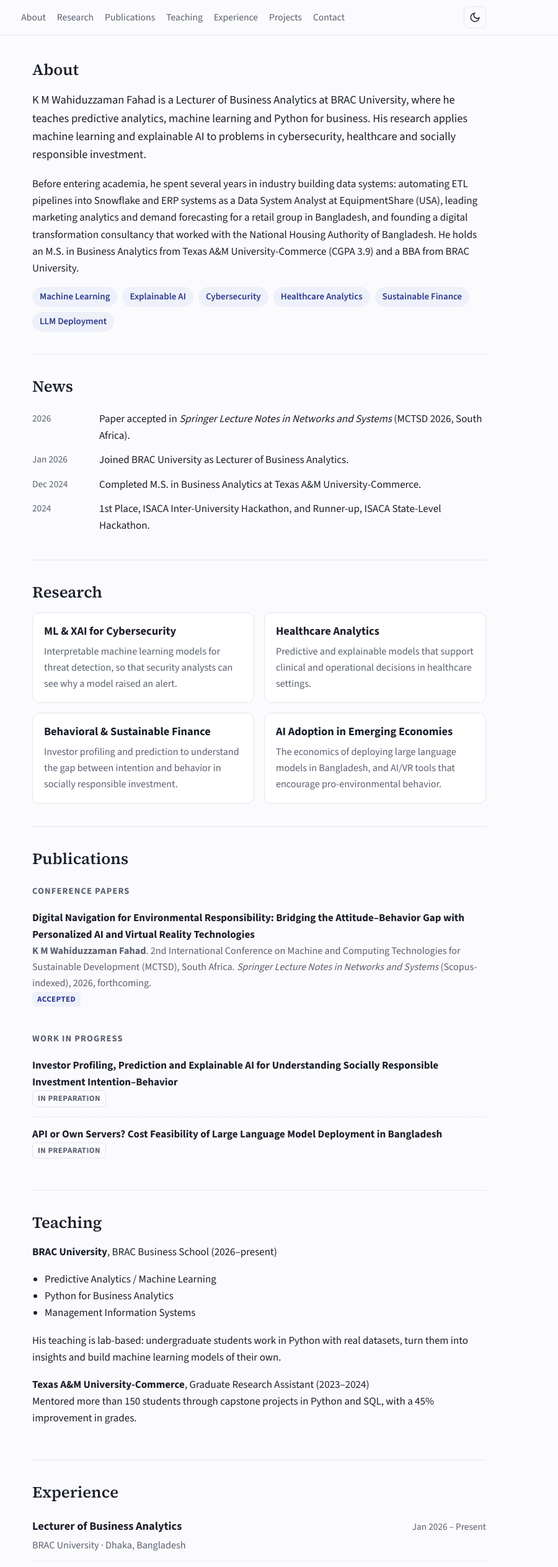
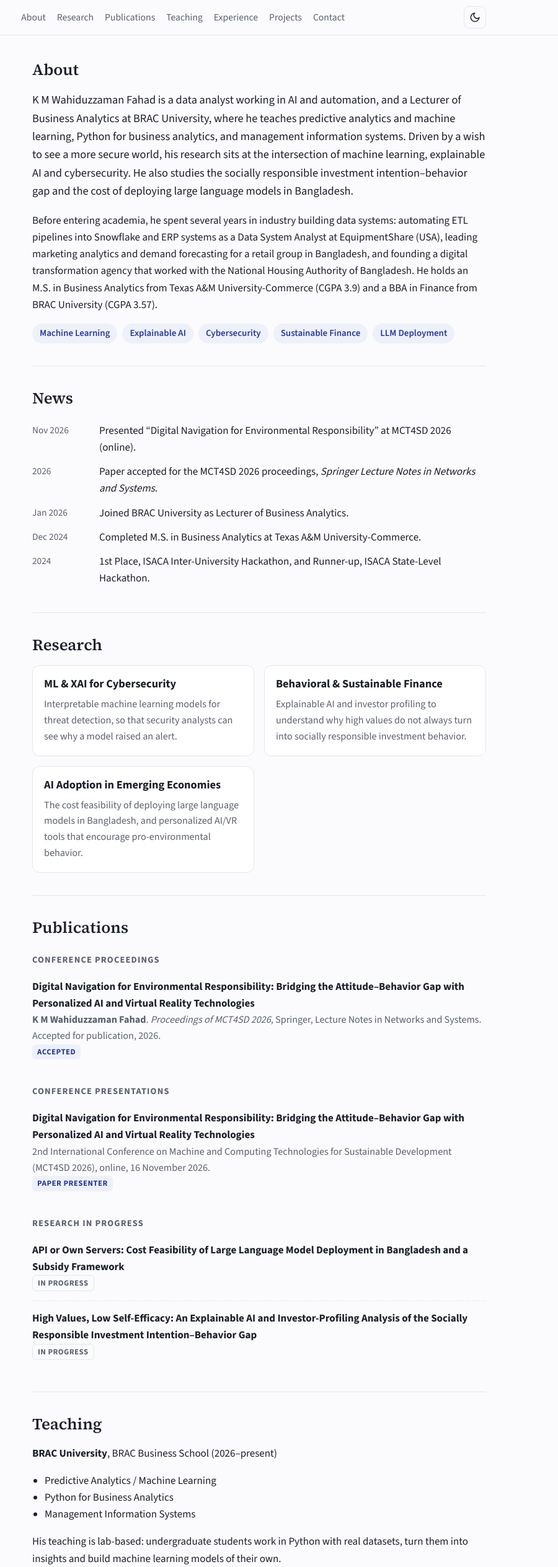
Before and after one commit to kmwfahad/kmwfahad.github.io, a plain HTML site: page index.html in a window 1280 px wide. Shown: the top 2528 px of the page at 62% size, 380-1280 px from the left. Drawn offline with nearby package versions, Linux system fonts and the light colour scheme.

Commit message:
Update site to match updated CV (Nov 2026)
Replace CV PDF, rewrite bio, update conference proceedings, add
conference presentation (MCT4SD 2026), update research in progress,
expand experience, education and skills.

Co-Authored-By: Claude Opus 5.5 <noreply@anthropic.com>
Claude-Session: https://claude.ai/code/session_0196yp5xggSP4eUNVRTrjWgK

```diff
--- a/index.html
+++ b/index.html
@@ -4,9 +4,9 @@
   <meta charset="utf-8">
   <meta name="viewport" content="width=device-width, initial-scale=1">
   <title>K M Wahiduzzaman Fahad</title>
-  <meta name="description" content="K M Wahiduzzaman Fahad is a Lecturer of Business Analytics at BRAC University researching machine learning and explainable AI for cybersecurity and healthcare.">
+  <meta name="description" content="K M Wahiduzzaman Fahad is a Lecturer of Business Analytics at BRAC University researching machine learning and explainable AI for cybersecurity.">
   <meta property="og:title" content="K M Wahiduzzaman Fahad, Lecturer of Business Analytics, BRAC University">
-  <meta property="og:description" content="Machine learning and explainable AI for cybersecurity, healthcare and sustainable finance.">
+  <meta property="og:description" content="Machine learning and explainable AI for cybersecurity, sustainable finance and AI adoption in emerging economies.">
   <meta property="og:image" content="assets/profile.jpg">
   <link rel="icon" href="assets/favicon.png">
   <link rel="preconnect" href="https://fonts.googleapis.com">
@@ -73,13 +73,12 @@
   <main>
     <section id="about">
       <h2>About</h2>
-      <p class="lead">K M Wahiduzzaman Fahad is a Lecturer of Business Analytics at BRAC University, where he teaches predictive analytics, machine learning and Python for business. His research applies machine learning and explainable AI to problems in cybersecurity, healthcare and socially responsible investment.</p>
-      <p>Before entering academia, he spent several years in industry building data systems: automating ETL pipelines into Snowflake and ERP systems as a Data System Analyst at EquipmentShare (USA), leading marketing analytics and demand forecasting for a retail group in Bangladesh, and founding a digital transformation consultancy that worked with the National Housing Authority of Bangladesh. He holds an M.S. in Business Analytics from Texas A&amp;M University-Commerce (CGPA 3.9) and a BBA from BRAC University.</p>
+      <p class="lead">K M Wahiduzzaman Fahad is a data analyst working in AI and automation, and a Lecturer of Business Analytics at BRAC University, where he teaches predictive analytics and machine learning, Python for business analytics, and management information systems. Driven by a wish to see a more secure world, his research sits at the intersection of machine learning, explainable AI and cybersecurity. He also studies the socially responsible investment intention–behavior gap and the cost of deploying large language models in Bangladesh.</p>
+      <p>Before entering academia, he spent several years in industry building data systems: automating ETL pipelines into Snowflake and ERP systems as a Data System Analyst at EquipmentShare (USA), leading marketing analytics and demand forecasting for a retail group in Bangladesh, and founding a digital transformation agency that worked with the National Housing Authority of Bangladesh. He holds an M.S. in Business Analytics from Texas A&amp;M University-Commerce (CGPA 3.9) and a BBA in Finance from BRAC University (CGPA 3.57).</p>
       <ul class="tags">
         <li>Machine Learning</li>
         <li>Explainable AI</li>
         <li>Cybersecurity</li>
-        <li>Healthcare Analytics</li>
         <li>Sustainable Finance</li>
         <li>LLM Deployment</li>
       </ul>
@@ -88,7 +87,8 @@
     <section id="news">
       <h2>News</h2>
       <ul class="news">
-        <li><time>2026</time><span>Paper accepted in <em>Springer Lecture Notes in Networks and Systems</em> (MCTSD 2026, South Africa).</span></li>
+        <li><time>Nov 2026</time><span>Presented “Digital Navigation for Environmental Responsibility” at MCT4SD 2026 (online).</span></li>
+        <li><time>2026</time><span>Paper accepted for the MCT4SD 2026 proceedings, <em>Springer Lecture Notes in Networks and Systems</em>.</span></li>
         <li><time>Jan 2026</time><span>Joined BRAC University as Lecturer of Business Analytics.</span></li>
         <li><time>Dec 2024</time><span>Completed M.S. in Business Analytics at Texas A&amp;M University-Commerce.</span></li>
         <li><time>2024</time><span>1st Place, ISACA Inter-University Hackathon, and Runner-up, ISACA State-Level Hackathon.</span></li>
@@ -103,37 +103,40 @@
           <p>Interpretable machine learning models for threat detection, so that security analysts can see why a model raised an alert.</p>
         </div>
         <div class="card">
-          <h3>Healthcare Analytics</h3>
-          <p>Predictive and explainable models that support clinical and operational decisions in healthcare settings.</p>
-        </div>
-        <div class="card">
           <h3>Behavioral &amp; Sustainable Finance</h3>
-          <p>Investor profiling and prediction to understand the gap between intention and behavior in socially responsible investment.</p>
+          <p>Explainable AI and investor profiling to understand why high values do not always turn into socially responsible investment behavior.</p>
         </div>
         <div class="card">
           <h3>AI Adoption in Emerging Economies</h3>
-          <p>The economics of deploying large language models in Bangladesh, and AI/VR tools that encourage pro-environmental behavior.</p>
+          <p>The cost feasibility of deploying large language models in Bangladesh, and personalized AI/VR tools that encourage pro-environmental behavior.</p>
         </div>
       </div>
     </section>
 
     <section id="publications">
       <h2>Publications</h2>
-      <p class="subhead">Conference Papers</p>
+      <p class="subhead">Conference Proceedings</p>
       <div class="pub">
         <div class="pub-title">Digital Navigation for Environmental Responsibility: Bridging the Attitude–Behavior Gap with Personalized AI and Virtual Reality Technologies</div>
-        <div class="pub-meta"><strong>K M Wahiduzzaman Fahad</strong>. 2nd International Conference on Machine and Computing Technologies for Sustainable Development (MCTSD), South Africa. <em>Springer Lecture Notes in Networks and Systems</em> (Scopus-indexed), 2026, forthcoming.</div>
+        <div class="pub-meta"><strong>K M Wahiduzzaman Fahad</strong>. <em>Proceedings of MCT4SD 2026</em>, Springer, Lecture Notes in Networks and Systems. Accepted for publication, 2026.</div>
         <div><span class="badge">Accepted</span></div>
       </div>
 
-      <p class="subhead">Work in Progress</p>
+      <p class="subhead">Conference Presentations</p>
       <div class="pub">
-        <div class="pub-title">Investor Profiling, Prediction and Explainable AI for Understanding Socially Responsible Investment Intention–Behavior</div>
-        <div><span class="badge wip">In preparation</span></div>
+        <div class="pub-title">Digital Navigation for Environmental Responsibility: Bridging the Attitude–Behavior Gap with Personalized AI and Virtual Reality Technologies</div>
+        <div class="pub-meta">2nd International Conference on Machine and Computing Technologies for Sustainable Development (MCT4SD 2026), online, 16 November 2026.</div>
+        <div><span class="badge">Paper Presenter</span></div>
+      </div>
+
+      <p class="subhead">Research in Progress</p>
+      <div class="pub">
+        <div class="pub-title">API or Own Servers: Cost Feasibility of Large Language Model Deployment in Bangladesh and a Subsidy Framework</div>
+        <div><span class="badge wip">In progress</span></div>
       </div>
       <div class="pub">
-        <div class="pub-title">API or Own Servers? Cost Feasibility of Large Language Model Deployment in Bangladesh</div>
-        <div><span class="badge wip">In preparation</span></div>
+        <div class="pub-title">High Values, Low Self-Efficacy: An Explainable AI and Investor-Profiling Analysis of the Socially Responsible Investment Intention–Behavior Gap</div>
+        <div><span class="badge wip">In progress</span></div>
       </div>
     </section>
 
@@ -156,6 +159,11 @@
         <li>
           <h3>Lecturer of Business Analytics</h3><span class="when">Jan 2026 – Present</span>
           <span class="where">BRAC University · Dhaka, Bangladesh</span>
+          <ul>
+            <li>Teaches Predictive Analytics/Machine Learning, Python for Business Analytics, and Management Information Systems.</li>
+            <li>Leads undergraduate analytics labs where students use Python to turn real datasets into insights and build machine learning models.</li>
+            <li>Started a research program at the intersection of machine learning and cybersecurity.</li>
+          </ul>
         </li>
         <li>
           <h3>Data System Analyst</h3><span class="when">Jan 2025 – Sep 2025</span>
@@ -163,7 +171,9 @@
           <ul>
             <li>Automated end-to-end ETL in Python and SQL into Snowflake and the ERP system, cutting manual effort by 50% during store acquisition data migration.</li>
             <li>Built REST API integrations between the Epicor BisTrack ERP and SmartBuild systems.</li>
-            <li>Built forecasting dashboards in Looker and Power BI for 15 U.S. stores that informed operational decisions.</li>
+            <li>Built SQL-based reports for 15 U.S. stores, visualized in Looker and Power BI, covering sales growth, fast- and slow-moving inventory, and CAC vs. CLV.</li>
+            <li>Built forecasting dashboards that showed seasonality and daily sales trends, informing decisions such as closing stores on Saturdays.</li>
+            <li>Automated database restoration in Python, extracting ERP data through a REST API and loading it into Snowflake.</li>
           </ul>
         </li>
         <li>
@@ -171,6 +181,7 @@
           <span class="where">Texas A&amp;M University-Commerce · Dallas, TX, USA</span>
           <ul>
             <li>Applied statistical analysis to county-level datasets to evaluate business incubator performance and regional economic impact.</li>
+            <li>Mentored more than 150 students through capstone projects in Python and SQL, with a 45% improvement in grades.</li>
           </ul>
         </li>
         <li>
@@ -178,7 +189,8 @@
           <span class="where">Shinest Group (MYTH) · Dhaka, Bangladesh</span>
           <ul>
             <li>Demand forecasting from ERP data contributed to 65% growth in seasonal sales; financial models set sales targets across 11 branches.</li>
-            <li>Used GA4 analytics and A/B testing that drove 200% growth in online sales.</li>
+            <li>Built GA4 dashboards tracking web traffic, PPC performance and customer segments.</li>
+            <li>Managed $12k+ in annual Meta and Google Ads spend, achieving 200% growth in online sales; KPI tracking and A/B testing grew the social media audience by 300%.</li>
           </ul>
         </li>
         <li>
@@ -192,8 +204,8 @@
 
       <p class="subhead">Education</p>
       <ul class="timeline">
-        <li><h3>M.S. in Business Analytics</h3><span class="when">2023 – 2024</span><span class="where">Texas A&amp;M University-Commerce · CGPA 3.9</span></li>
-        <li><h3>BBA, Finance (Minor in Marketing)</h3><span class="when">2013 – 2017</span><span class="where">BRAC University</span></li>
+        <li><h3>M.S. in Business Analytics</h3><span class="when">Jan 2023 – Dec 2024</span><span class="where">Texas A&amp;M University-Commerce · CGPA 3.9</span></li>
+        <li><h3>BBA, Finance (Minor in Marketing)</h3><span class="when">2013 – 2017</span><span class="where">BRAC University · CGPA 3.57</span></li>
       </ul>
     </section>
 
@@ -233,7 +245,12 @@
       </div>
       <p>More on <a href="https://github.com/kmwfahad" target="_blank" rel="noopener">github.com/kmwfahad</a>.</p>
       <p class="subhead">Skills</p>
-      <p>Python (pandas, scikit-learn), R, SQL · Snowflake, AWS, MySQL, SQL Server · Power BI, Looker, Alteryx · Docker, Jenkins, REST APIs</p>
+      <ul class="course-list">
+        <li><strong>Programming &amp; BI:</strong> Python, R, SQL, Power BI, Looker, Alteryx, Excel</li>
+        <li><strong>Data &amp; cloud:</strong> Snowflake, AWS, MySQL, SQL Server</li>
+        <li><strong>Libraries &amp; tools:</strong> pandas, NumPy, scikit-learn, Matplotlib, GA4, Docker, Jenkins, Postman, REST APIs</li>
+        <li><strong>Marketing &amp; CRM:</strong> HubSpot, Salesforce, Shopify, WordPress, Google Ads, Meta Ads</li>
+      </ul>
     </section>
 
     <section id="awards">
```
Also changed, not shown: 1 other file.
